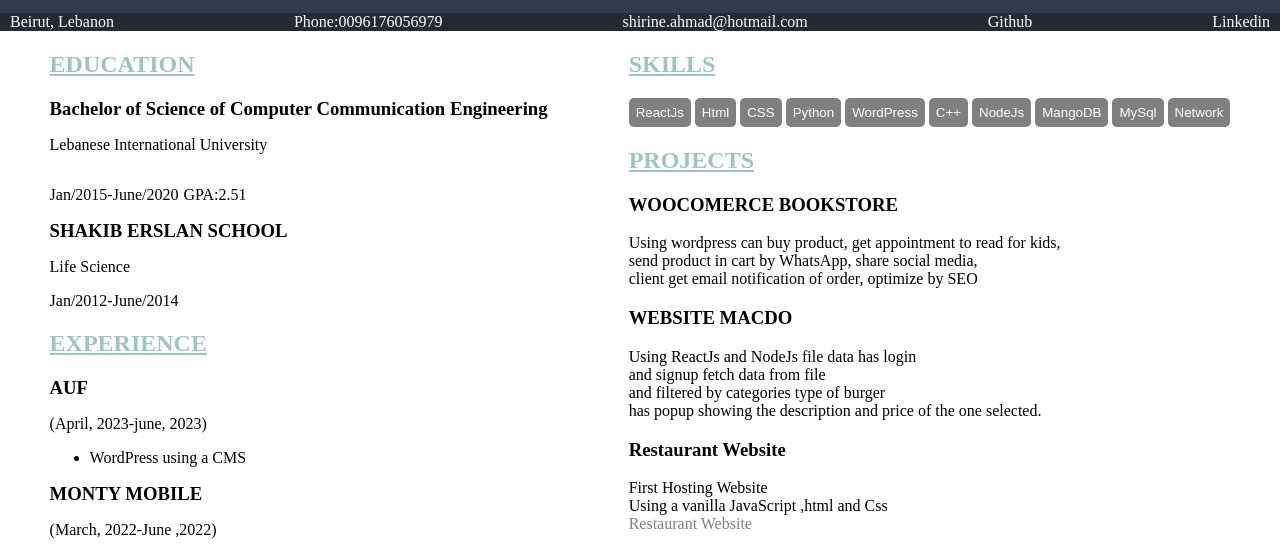
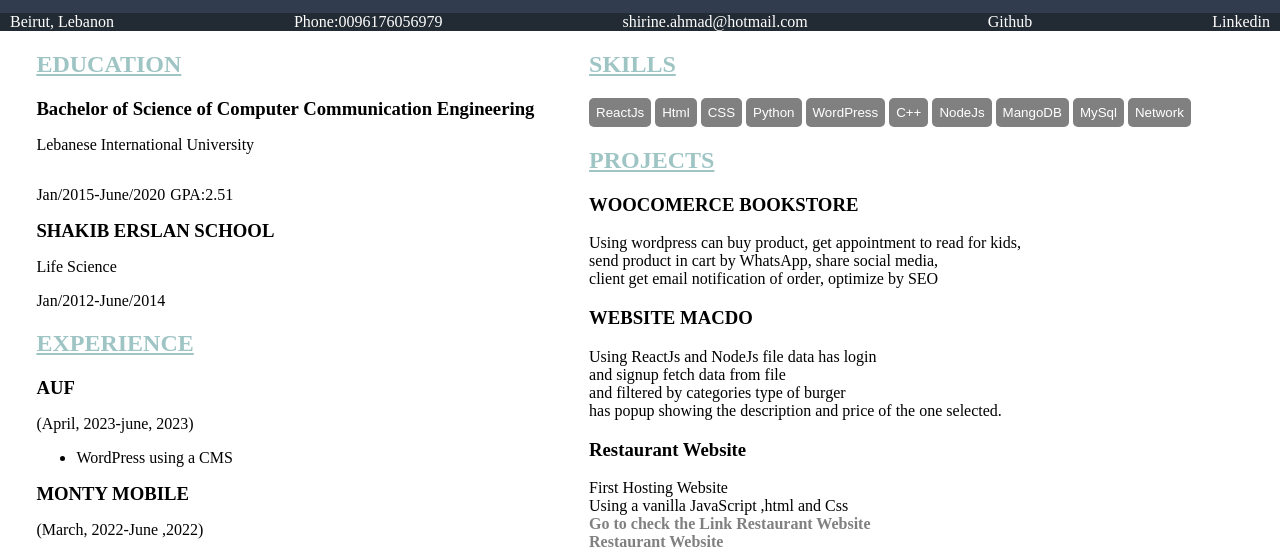
Before and after one commit to Shirineahmad/myPortfolio, a plain HTML site: page index.html in a window 1280 px wide. Shown: the part 193-749 px from the top of the page. Drawn offline with Linux system fonts and the light colour scheme.

Commit message:
add to show website

```diff
--- a/index.html
+++ b/index.html
@@ -112,6 +112,7 @@
                 <h3>Restaurant Website</h3>
                 <p>First Hosting Website
                     <br>Using a vanilla JavaScript ,html and Css <br>
+                  <strong class="em"> Go to check the Link Restaurant Website<strong><br>
 
                    <a href="https://foody-restaurant-l-sh.netlify.app/">Restaurant Website</a></p>
 
--- a/style.css
+++ b/style.css
@@ -141,6 +141,9 @@ h1 {
 .tab1 p{
     padding-right: 5px;
 }
+.em{
+    color: #808080;
+}
 
 .grid {
     display: inline-grid;
```
